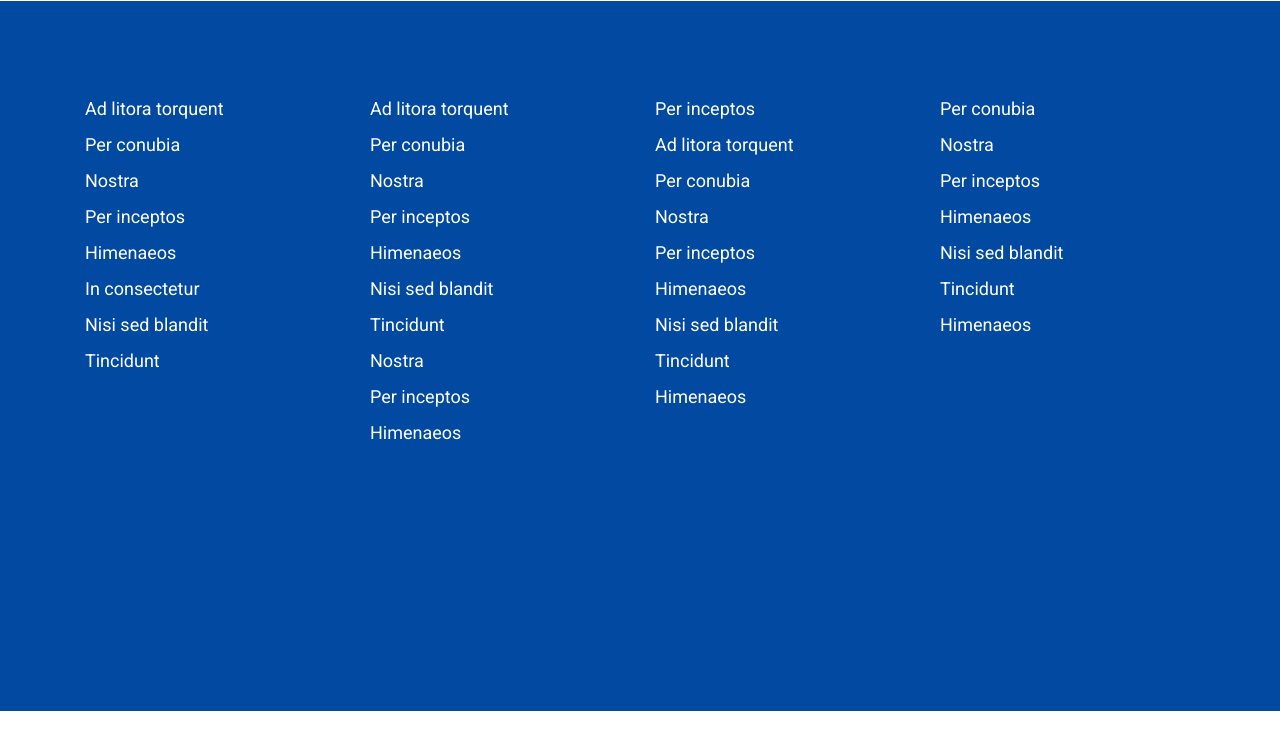
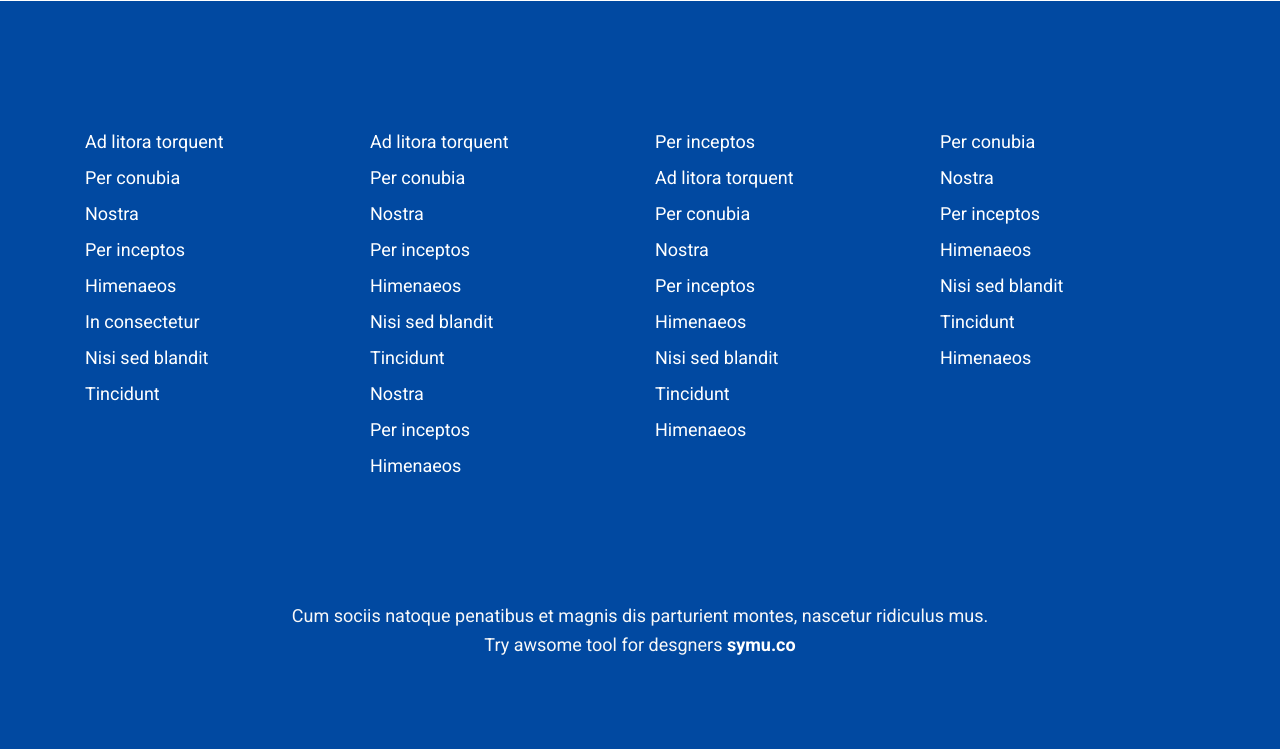
Before and after one commit to rifat-H/paxTeamplate-Bootstrap, a website built with Parcel: page src/index.html in a window 1280 px wide. Shown: the part 4912-5661 px from the top of the page. Before the commit the page ends 5623 px from the top, so only its background shows below. Built offline with nearby package versions, Linux system fonts and the light colour scheme.

Commit message:
footer done

```diff
--- a/src/index.html
+++ b/src/index.html
@@ -361,7 +361,7 @@
             <div class="row">
 
                 <!-- one list start -->
-                <div class="col-md-3">
+                <div class="col-md-3 mt-5">
                     <ul>
                         <li>Ad litora torquent</li>
                         <li>Per conubia</li>
@@ -376,7 +376,7 @@
                 <!-- one list end -->
 
                 <!-- one list start -->
-                <div class="col-md-3">
+                <div class="col-md-3 mt-5">
                     <ul>
                         <li>Ad litora torquent</li>
                         <li>Per conubia</li>
@@ -393,7 +393,7 @@
                 <!-- one list end -->
 
                 <!-- one list start -->
-                <div class="col-md-3">
+                <div class="col-md-3 mt-5">
                     <ul>
                         <li>Per inceptos</li>
                         <li>Ad litora torquent</li>
@@ -409,7 +409,7 @@
                 <!-- one list end -->
 
                 <!-- one list start -->
-                <div class="col-md-3">
+                <div class="col-md-3 mt-5">
                     <ul>
                         <li>Per conubia</li>
                         <li>Nostra</li>
@@ -428,7 +428,12 @@
     <!-- list end -->
 
     <!-- footer start -->
-    <footer></footer>
+    <footer>
+        <div class="container">
+            <p>Cum sociis natoque penatibus et magnis dis parturient montes, nascetur ridiculus mus.</p>
+            <p>Try awsome tool for desgners <a href="#">symu.co</a></p>
+        </div>
+    </footer>
     <!-- footer end -->
 
     <!-- all -->
--- a/src/scss/_media.scss
+++ b/src/scss/_media.scss
@@ -19,17 +19,31 @@
 
     // common css end
 
+    // <!-- list start -->
+    .list {
+        ul {
+            li {
+                text-align: center;
+            }
+        }
+    }
+
+    // <!-- list end -->
+
+
     // <!-- quote start -->
-    .quote{
+    .quote {
         .carousel-content {
-            p{
+            p {
                 font-size: 20px;
             }
-            span{
+
+            span {
                 font-size: 16px;
             }
         }
     }
+
     // <!-- quote end -->
 
     // <!-- work start -->
@@ -107,6 +121,17 @@
     }
 
     // common css end
+
+    // <!-- list start -->
+    .list {
+        ul {
+            li {
+                text-align: center;
+            }
+        }
+    }
+
+    // <!-- list end -->
 
     // <!-- work start -->
     .work {
@@ -189,7 +214,7 @@
     // <!-- work start -->
     .work {
         .work-content {
-            img{
+            img {
                 margin-top: 245px;
             }
         }
@@ -253,7 +278,7 @@
     // <!-- work start -->
     .work {
         .work-content {
-                img{
+            img {
                 margin-top: 180px;
             }
         }
--- a/src/scss/_style.scss
+++ b/src/scss/_style.scss
@@ -282,9 +282,10 @@ header {
 // <!-- map end -->
 
 // <!-- list start -->
+
 .list {
     background-color: #0149a1;
-    padding: 90px 0;
+    padding: 75px 0;
 
     ul {
         li {
@@ -293,7 +294,7 @@ header {
             color: #ffffff;
             transition: .3s;
 
-            &:hover{
+            &:hover {
                 color: #ff2d55;
                 cursor: pointer;
             }
@@ -309,6 +310,23 @@ footer {
     background-color: #0149a1;
     padding-top: 45px;
     padding-bottom: 125px;
+    text-align: center;
+
+    p {
+        font-size: 18px;
+        line-height: 24px;
+        color: #f8f8f8;
+        text-align: center;
+
+        &:first-of-type{
+            margin-bottom: 5px;
+        }
+
+        a {
+            font-weight: bold;
+            color: #ffffff;
+        }
+    }
 }
 
 // footer end
```
Lines whose indentation alone changed are shown as unchanged.
